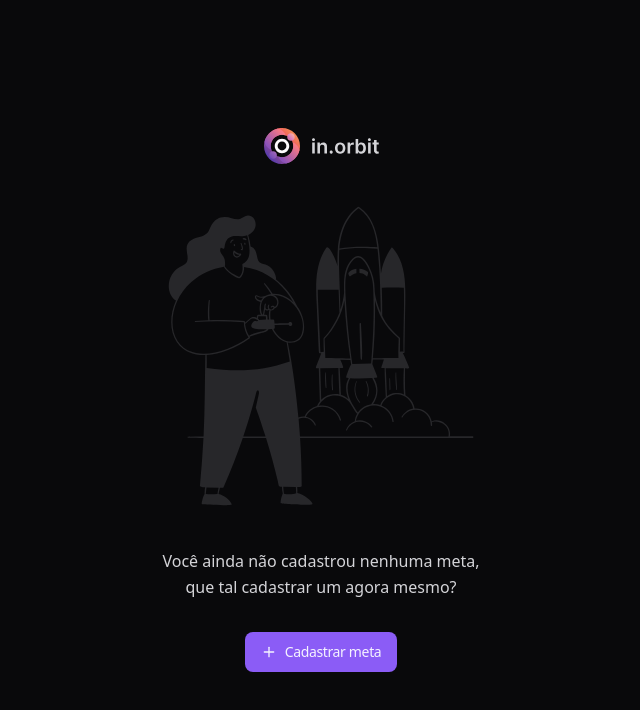
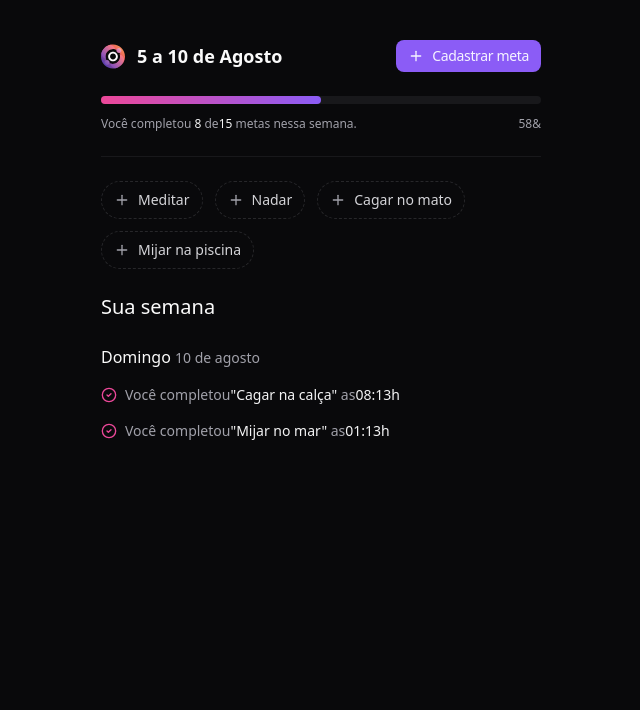
Before and after one commit to GuiDecker/frontend-tasks-app, a React (Vite) app: page / in a window 1280 px wide. Shown: the top 710 px of the page, without its empty margins (319-959 px from the left). Built offline with nearby package versions, Linux system fonts and the light colour scheme.

Commit message:
create summary page

```diff
--- a/src/app.tsx
+++ b/src/app.tsx
@@ -1,12 +1,14 @@
 import { Dialog } from './components/ui/dialog'
 
-import { CreateGoal } from './components/ui/create-goal'
-import { EmptyGoals } from './components/ui/empty-goals'
+import { CreateGoal } from './components/create-goal'
+import { Summary } from './components/summary'
+import { EmptyGoals } from './components/empty-goals'
 
 export function App() {
   return (
     <Dialog>
-      <EmptyGoals />
+      {/* <EmptyGoals /> */}
+      <Summary />
       <CreateGoal />
     </Dialog>
   )
--- a/src/components/ui/empty-goals.tsx
+++ b/src/components/empty-goals.tsx
@@ -1,8 +1,8 @@
 import { Plus } from 'lucide-react'
 import logoInOrbit from '../../assets/logo-in-orbit.svg'
 import letsStartIllustration from '../../assets/lets-start-illustration.svg'
-import { Button } from './button'
-import { DialogTrigger } from './dialog'
+import { Button } from './ui/button'
+import { DialogTrigger } from './ui/dialog'
 
 export function EmptyGoals() {
   return (
--- /dev/null
+++ b/src/components/in-orbit-icon.tsx
@@ -0,0 +1,96 @@
+export function InOrbitIcon() {
+  return (
+    <svg
+      width="24"
+      height="25"
+      viewBox="0 0 24 25"
+      fill="none"
+      xmlns="http://www.w3.org/2000/svg"
+    >
+      <title>in.orbit</title>
+      <path
+        d="M12 0.5C11.0643 0.5 10.1535 0.607095 9.27979 0.810129C4.83668 1.83958 1.33958 5.33668 0.310129 9.77934C0.107095 10.6535 0 11.5643 0 12.5C0 19.1274 5.3726 24.5 12 24.5C12.9357 24.5 13.8465 24.3929 14.7207 24.1899C19.1633 23.1604 22.6604 19.6638 23.6903 15.2216C23.8934 14.3474 24.0004 13.4362 24.0004 12.5C24.0004 5.8726 18.6274 0.5 12 0.5ZM12 20.0149C11.1142 20.0149 10.2646 19.8619 9.47568 19.5803C7.35609 18.8244 5.67604 17.1444 4.92013 15.0248C4.63855 14.2358 4.4855 13.3858 4.4855 12.5C4.4855 8.34962 7.84962 4.98505 12 4.98505C12.8858 4.98505 13.7354 5.13811 14.5243 5.41968C16.6439 6.17559 18.3244 7.85565 19.0803 9.97523C19.3619 10.7642 19.5149 11.6142 19.5149 12.5C19.5149 16.6504 16.1504 20.0149 12 20.0149Z"
+        fill="url(#paint0_linear_84_337)"
+      />
+      <path
+        d="M12 7.65674C9.32529 7.65674 7.15662 9.82541 7.15662 12.5001C7.15662 15.1748 9.32529 17.3435 12 17.3435C14.6747 17.3435 16.8434 15.1748 16.8434 12.5001C16.8434 9.82541 14.6751 7.65674 12 7.65674ZM12 15.4287C10.3829 15.4287 9.07139 14.1177 9.07139 12.5001C9.07139 10.8825 10.3829 9.57151 12 9.57151C13.6171 9.57151 14.9286 10.8825 14.9286 12.5001C14.9286 14.1177 13.6176 15.4287 12 15.4287Z"
+        fill="#FEFCFE"
+      />
+      <path
+        d="M14.5243 5.41961C13.7353 5.13804 12.8857 4.98498 11.9999 4.98498C7.84955 4.98498 4.48543 8.34955 4.48543 12.4999C4.48543 13.3857 4.63848 14.2358 4.92005 15.0247C3.96111 14.6624 3.06195 14.0952 2.28998 13.3232C1.27704 12.3103 0.617064 11.0782 0.310059 9.77927C1.33951 5.33661 4.83661 1.83951 9.27972 0.810059C10.5782 1.11706 11.8103 1.77704 12.8232 2.78998C13.5948 3.56151 14.1619 4.46066 14.5243 5.41961Z"
+        fill="url(#paint1_linear_84_337)"
+      />
+      <path
+        d="M23.2146 15.2463C22.1847 19.6885 18.6876 23.1852 14.245 24.2146C12.9465 23.9076 11.7144 23.2477 10.7015 22.2347C9.9295 21.4627 9.36234 20.5636 9 19.6051C9.78893 19.8867 10.6386 20.0397 11.5243 20.0397C15.6747 20.0397 19.0393 16.6751 19.0393 12.5248C19.0393 11.639 18.8862 10.7889 18.6046 10C19.5631 10.3623 20.4623 10.9295 21.2343 11.7015C22.2472 12.7144 22.9076 13.9473 23.2146 15.2463Z"
+        fill="url(#paint2_linear_84_337)"
+      />
+      <path
+        d="M6.06424 20.9476C7.45123 20.9476 8.57561 19.8232 8.57561 18.4362C8.57561 17.0492 7.45123 15.9248 6.06424 15.9248C4.67724 15.9248 3.55286 17.0492 3.55286 18.4362C3.55286 19.8232 4.67724 20.9476 6.06424 20.9476Z"
+        fill="url(#paint3_linear_84_337)"
+      />
+      <path
+        d="M17.958 9.05352C19.345 9.05352 20.4694 7.92914 20.4694 6.54214C20.4694 5.15514 19.345 4.03076 17.958 4.03076C16.571 4.03076 15.4467 5.15514 15.4467 6.54214C15.4467 7.92914 16.571 9.05352 17.958 9.05352Z"
+        fill="url(#paint4_linear_84_337)"
+      />
+      <defs>
+        <linearGradient
+          id="paint0_linear_84_337"
+          x1="20.3704"
+          y1="4.59058"
+          x2="3.89023"
+          y2="20.1635"
+          gradientUnits="userSpaceOnUse"
+        >
+          <stop stopColor="#F38856" />
+          <stop offset="0.23" stopColor="#F0625C" />
+          <stop offset="1" stopColor="#5C3DAB" />
+        </linearGradient>
+        <linearGradient
+          id="paint1_linear_84_337"
+          x1="11.2404"
+          y1="2.53429"
+          x2="1.86651"
+          y2="11.8578"
+          gradientUnits="userSpaceOnUse"
+        >
+          <stop stopColor="#F67986" />
+          <stop offset="1" stopColor="#8951BA" />
+        </linearGradient>
+        <linearGradient
+          id="paint2_linear_84_337"
+          x1="21.4859"
+          y1="13.3378"
+          x2="12.112"
+          y2="22.6618"
+          gradientUnits="userSpaceOnUse"
+        >
+          <stop stopColor="#F67986" />
+          <stop offset="1" stopColor="#8951BA" />
+        </linearGradient>
+        <linearGradient
+          id="paint3_linear_84_337"
+          x1="7.89779"
+          y1="16.7204"
+          x2="4.23023"
+          y2="20.1519"
+          gradientUnits="userSpaceOnUse"
+        >
+          <stop stopColor="#A267B9" />
+          <stop offset="1" stopColor="#704BB4" />
+        </linearGradient>
+        <linearGradient
+          id="paint4_linear_84_337"
+          x1="19.4846"
+          y1="5.11331"
+          x2="16.9808"
+          y2="7.45646"
+          gradientUnits="userSpaceOnUse"
+        >
+          <stop stopColor="#F7A8A5" />
+          <stop offset="0.97" stopColor="#D074C4" />
+          <stop offset="1" stopColor="#CF76A9" />
+        </linearGradient>
+      </defs>
+    </svg>
+  )
+}
--- /dev/null
+++ b/src/components/summary.tsx
@@ -0,0 +1,98 @@
+import { CheckCircle2, Plus } from 'lucide-react'
+import { Button } from './ui/button'
+import { DialogTrigger } from './ui/dialog'
+import { InOrbitIcon } from './in-orbit-icon'
+import { Progress, ProgressIndicator } from './ui/progress-bar'
+import { Separator } from './ui/separator'
+import { OutlineButton } from './ui/outline-button'
+
+export function Summary() {
+  return (
+    <div className="py-10 max-w-[480px] px-5 mx-auto flex flex-col gap-6">
+      <div className="flex items-center justify-between">
+        <div className="flex items-center gap-3">
+          <InOrbitIcon />
+          <span className="text-lg font-semibold">5 a 10 de Agosto</span>
+        </div>
+        <DialogTrigger asChild>
+          <Button size="sm">
+            <Plus className="size-4" />
+            Cadastrar meta
+          </Button>
+        </DialogTrigger>
+      </div>
+      {/* ================ */}
+      <div className="flex flex-col gap-3">
+        <Progress value={8} max={15}>
+          <ProgressIndicator style={{ width: '50%' }} />
+        </Progress>
+
+        <div className="flex items-center justify-between text-xs text-zinc-400">
+          <span>
+            Você completou <span className="text-zinc-100">8</span> de
+            <span className="text-zinc-100">15</span> metas nessa semana.
+          </span>
+          <span>58&</span>
+        </div>
+      </div>
+      {/* ================ */}
+
+      <Separator />
+
+      <div className="flex flex-wrap gap-3">
+        <OutlineButton>
+          <Plus className="size-4 text-zinc-400" />
+          Meditar
+        </OutlineButton>
+        <OutlineButton>
+          <Plus className="size-4 text-zinc-400" />
+          Nadar
+        </OutlineButton>
+        <OutlineButton>
+          <Plus className="size-4 text-zinc-400" />
+          Cagar no mato
+        </OutlineButton>
+        <OutlineButton>
+          <Plus className="size-4 text-zinc-400" />
+          Mijar na piscina
+        </OutlineButton>
+      </div>
+
+      {/* ================ */}
+
+      <div className="flex flex-col gap-6">
+        <h2 className="text-xl font-medium">Sua semana</h2>
+
+        {/* Dias da semana */}
+        <div className="flex flex-col gap-4">
+          <h3 className="font-medium">
+            Domingo <span className="text-zinc-400 text-sm">10 de agosto</span>
+          </h3>
+
+          <ul className="flex flex-col gap-3">
+            <li className="flex items-center gap-2">
+              <CheckCircle2 className="size-4 text-pink-500" />
+              <span className="text-sm text-zinc-400">
+                Você completou
+                <span className="text-zinc-100">"Cagar na calça"</span> as
+                <span className="text-zinc-100">08:13h</span>
+              </span>
+            </li>
+          </ul>
+          {/* =========================== */}
+          <ul className="flex flex-col gap-3">
+            <li className="flex items-center gap-2">
+              <CheckCircle2 className="size-4 text-pink-500" />
+              <span className="text-sm text-zinc-400">
+                Você completou
+                <span className="text-zinc-100">"Mijar no mar"</span> as
+                <span className="text-zinc-100">01:13h</span>
+              </span>
+            </li>
+          </ul>
+        </div>
+        {/* Dias da semana */}
+      </div>
+    </div>
+  )
+}
```
Also changed, not shown: src/components/create-goal.tsx (renamed from src/components/ui/create-goal.tsx, +9 -5 lines).
